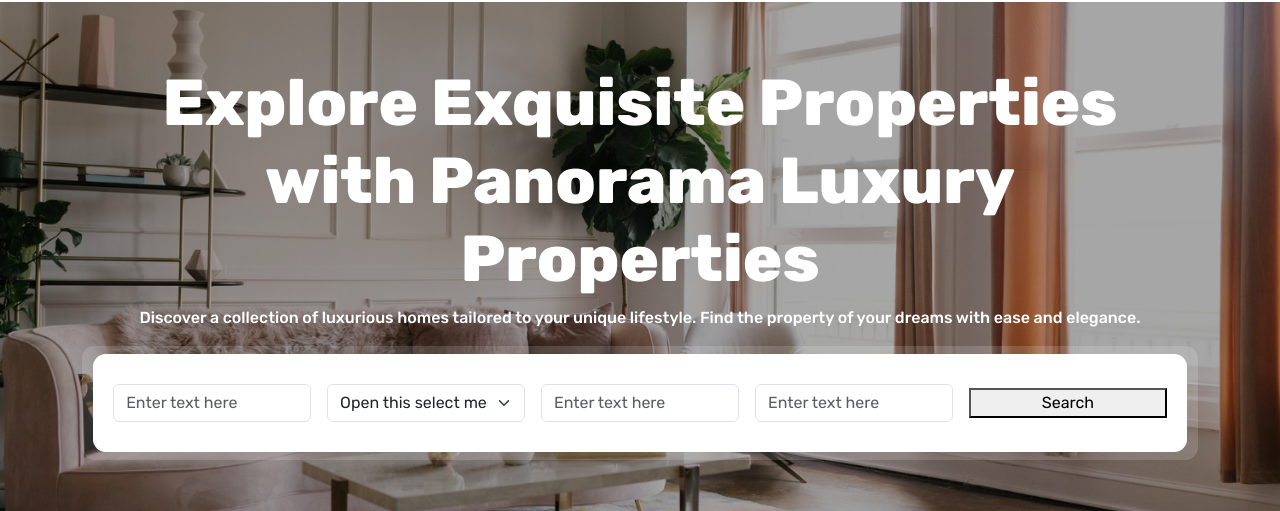
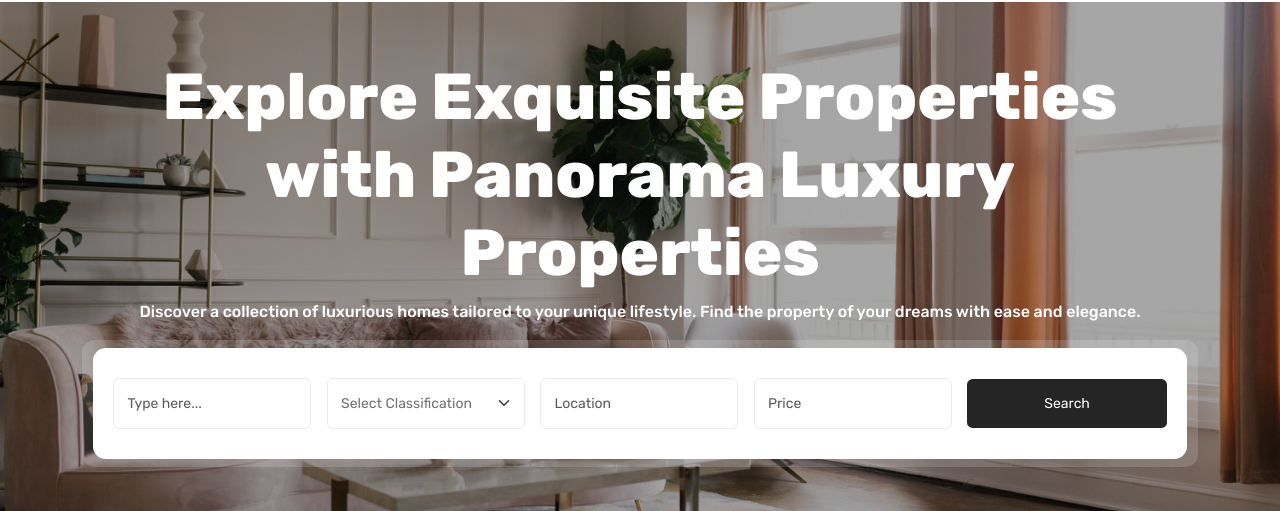
Before and after one commit to Fenar7/Ruban_Holidays_Static, a plain HTML site: page index.html in a window 1280 px wide. Shown: the part 88-599 px from the top of the page. Drawn offline with nearby package versions, Linux system fonts and the light colour scheme.

Commit message:
kldsjfsdf

```diff
--- a/css/_home.scss
+++ b/css/_home.scss
@@ -35,6 +35,27 @@
                 }
                 input{
                     width: 100%;
+                    border: 1px solid #ebebeb;
+                    color: #484848;
+                    font-size: 0.875rem;
+                    padding: 1em 0.95em;
+                }
+
+                select{
+                    width: 100%;
+                    border: 1px solid #ebebeb;
+                    color: #717171!important;
+                    font-size: 0.875rem;
+                    padding: 1em 0.95em;
+                }
+
+                button{
+                    padding: 1em 0.95em;
+                    font-size: 0.875rem;
+                    border: none;
+                    border-radius: 0.4em;
+                    color: $white;
+                    background-color: $black;
                 }
             .search-box{
                 overflow: hidden;
--- a/index.html
+++ b/index.html
@@ -40,21 +40,21 @@
             <div class="search-box-container d-flex align-items-center justify-content-center">
                 <div class="inner-container d-flex align-items-center justify-content-between">
                     <div class="search-box input-field">
-                        <input type="text" class="form-control" id="exampleInput" placeholder="Enter text here">
+                        <input type="text" class="form-control" id="exampleInput" placeholder="Type here...">
                     </div>
                     <div class="classificatiion-box input-field">
                         <select class="form-select" aria-label="Default select example">
-                            <option selected>Open this select menu</option>
+                            <option selected>Select Classification</option>
                             <option value="1">One</option>
                             <option value="2">Two</option>
                             <option value="3">Three</option>
                           </select>
                     </div>
                     <div class="location-box input-field">
-                        <input type="text" class="form-control" id="exampleInput" placeholder="Enter text here">
+                        <input type="text" class="form-control" id="exampleInput" placeholder="Location">
                     </div>
                     <div class="price-box input-field">
-                        <input type="text" class="form-control" id="exampleInput" placeholder="Enter text here">
+                        <input type="text" class="form-control" id="exampleInput" placeholder="Price">
                     </div>
                     <button class="input-field">Search</button>
                 </div>
```
Also changed, not shown: css/style.css, 1 other file.
